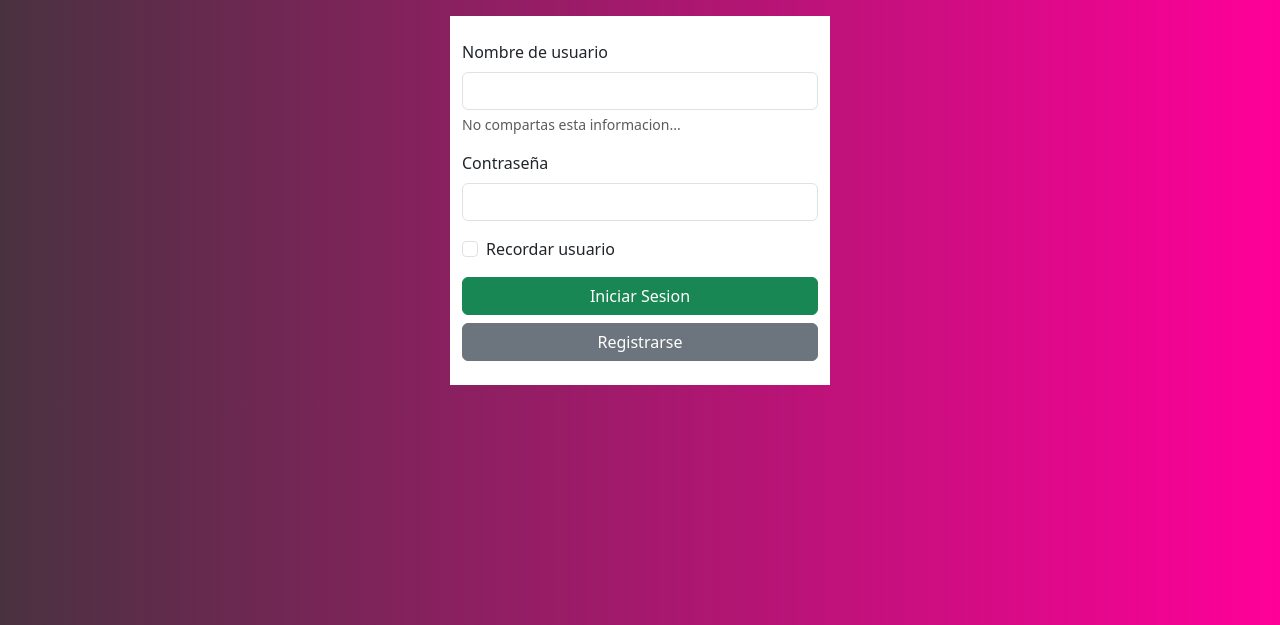
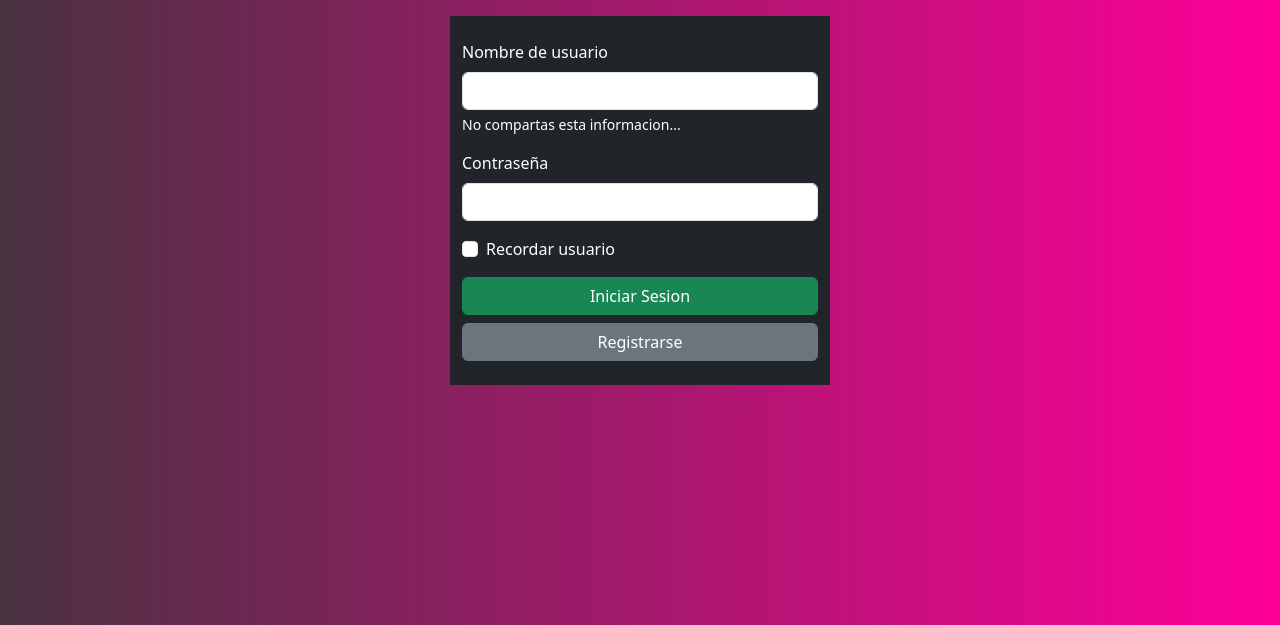
Before and after one commit to jessusgarciar/Phandora, a PHP site: page /login.html in a window 1280 px wide. Shown: the part 113-738 px from the top of the page. Run offline with PHP 8.4, Linux system fonts and the light colour scheme.

Commit message:
inicio de sesion en negro

```diff
--- a/login.html
+++ b/login.html
@@ -52,23 +52,23 @@
             <div class="col-sm12 col-md-4 col-lg-4 col-xl-4">
 
             </div>
-            <div class="col-sm12 col-md-4 col-lg-4 col-xl-4 py-4 bg-white">
+            <div class="col-sm12 col-md-4 col-lg-4 col-xl-4 py-4 bg-dark">
                 <form>
                     <div class="mb-3">
-                      <label for="exampleInputEmail1" class="form-label">Nombre de usuario</label>
+                      <label for="exampleInputEmail1" class="form-label" style="color: white">Nombre de usuario</label>
                       <input type="email" class="form-control" id="exampleInputEmail1" aria-describedby="emailHelp">
-                      <div id="emailHelp" class="form-text">No compartas esta informacion...</div>
+                      <div id="emailHelp" class="form-text" style="color: white">No compartas esta informacion...</div>
                     </div>
                     <div class="mb-3">
-                      <label for="exampleInputPassword1" class="form-label">Contraseña</label>
+                      <label for="exampleInputPassword1" class="form-label" style="color: white">Contraseña</label>
                       <input type="password" class="form-control" id="exampleInputPassword1">
                     </div>
                     <div class="mb-3 form-check">
                       <input type="checkbox" class="form-check-input" id="exampleCheck1">
-                      <label class="form-check-label" for="exampleCheck1">Recordar usuario</label>
+                      <label class="form-check-label" for="exampleCheck1" style="color: white">Recordar usuario</label>
                     </div>
                     <div class="d-grid gap-2">
-                        <button class="btn btn-success" type="button">Iniciar Sesion</button>
+                        <button class="btn btn-success" type="button" >Iniciar Sesion</button>
                         <button class="btn btn-secondary" type="button" href="C:\Users\User\Desktop\PHANDORA\registro.html">Registrarse</button>
                       </div>
                   </form>
```
Also changed, not shown: main.html (+5 -5 lines), css/interfaz.css (line endings or trailing spaces).
